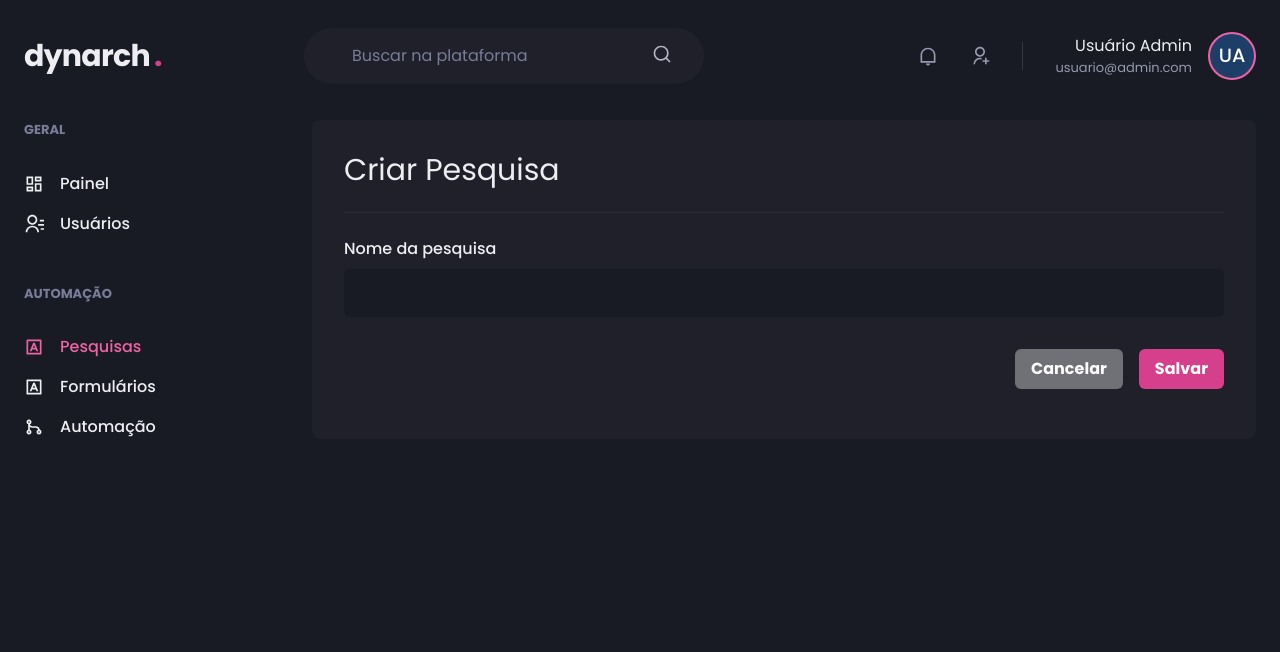
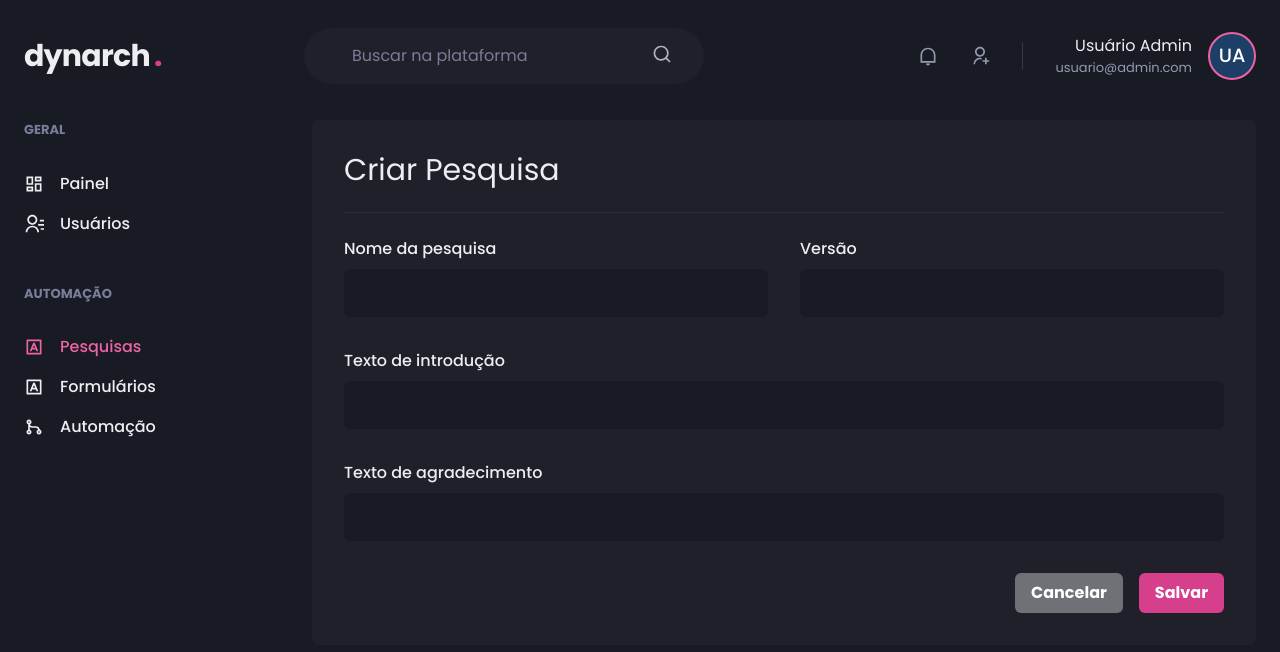
Before and after one commit to sergiogomes/dynamic-research, a Next.js app: page /pesquisas/adicionar in a window 1280 px wide. Shown: the top 652 px of the page. Built offline with nearby package versions, Linux system fonts and the light colour scheme; what miragejs would draw is missing.

Commit message:
feat: :sparkles: add research fields

```diff
--- a/src/pages/pesquisas/adicionar.tsx
+++ b/src/pages/pesquisas/adicionar.tsx
@@ -79,8 +79,33 @@ export default function CreateResearch() {
                 error={formState.errors.name}
                 {...register('name')}
               />
+              <Input
+                name="version"
+                label="Versão"
+                error={formState.errors.version}
+                {...register('version')}
+              />
+            </SimpleGrid>
+
+            <SimpleGrid minChildWidth="240px" spacing={["6", "8"]} width="100%">
+              <Input
+                name="introMessage"
+                label="Texto de introdução"
+                error={formState.errors.introMessage}
+                {...register('introMessage')}
+              />
+            </SimpleGrid>
+
+            <SimpleGrid minChildWidth="240px" spacing={["6", "8"]} width="100%">
+              <Input
+                name="thanksMessage"
+                label="Texto de agradecimento"
+                error={formState.errors.thanksMessage}
+                {...register('thanksMessage')}
+              />
             </SimpleGrid>
           </VStack>
+
 
           <Flex marginTop="8" justify="flex-end">
             <HStack spacing="4">
```
